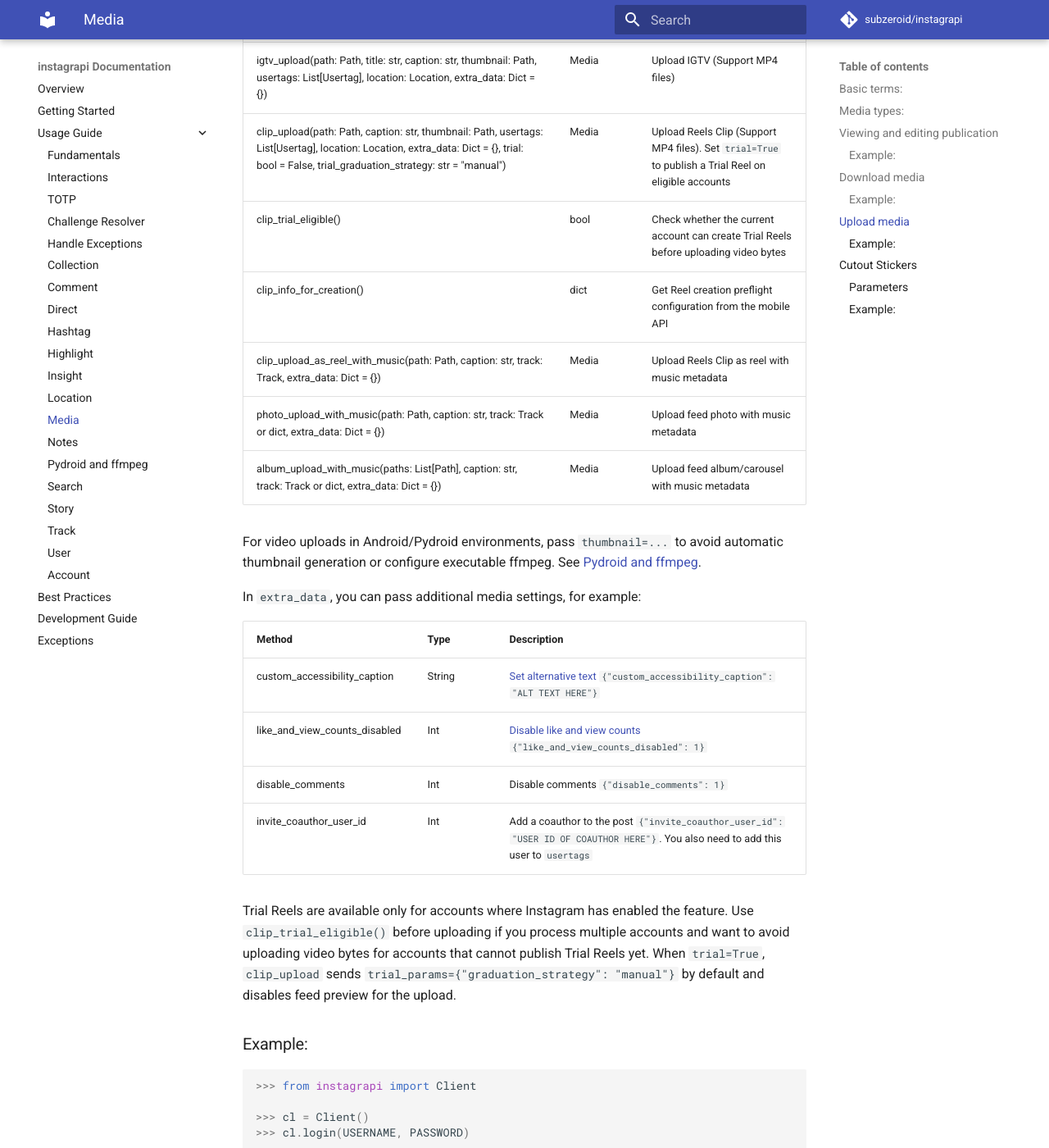
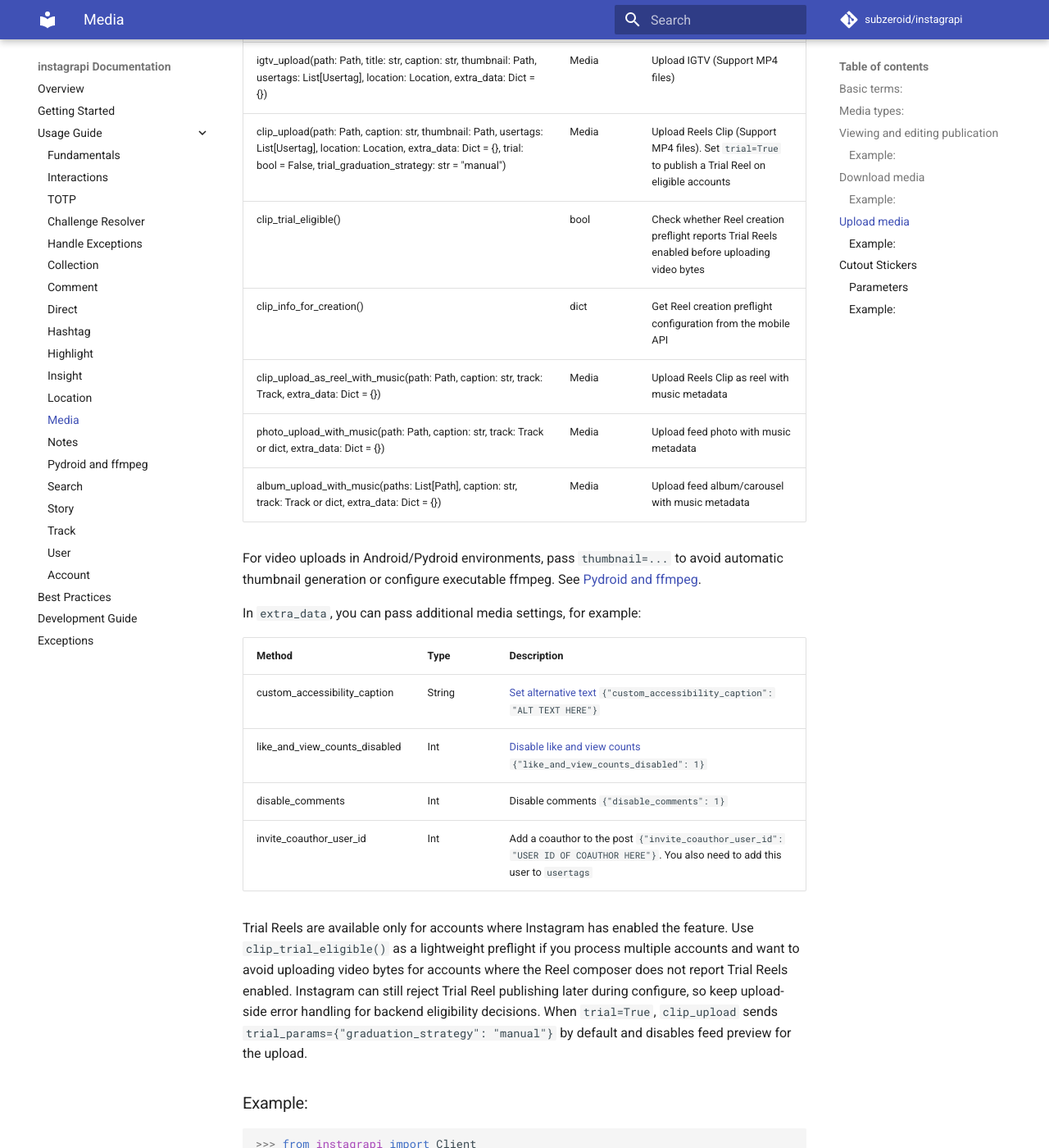
Before and after one commit to del-bestdev/instagrapi, an MkDocs documentation site: the page built from docs/usage-guide/media.md, in a window 1280 px wide and 1400 px high, scrolled down 9027 px. Shown: the whole window at 82% size. Built offline with MkDocs 1.6.1 and Material for MkDocs 9.7.7, drawn with Linux system fonts in a browser that asks for light colours; comment, search, counter and statistics services are not loaded; the version menu is left out.

Commit message:
docs: clarify Trial Reels eligibility preflight

```diff
--- a/docs/usage-guide/media.md
+++ b/docs/usage-guide/media.md
@@ -309,7 +309,7 @@ Upload medias to your feed. Common arguments:
 | album_upload(paths: List[Path], caption: str, usertags: List[Usertag], location: Location, extra_data: Dict = {})                      | Media   | Upload Album (Support JPG/MP4 files)
 | igtv_upload(path: Path, title: str, caption: str, thumbnail: Path, usertags: List[Usertag], location: Location, extra_data: Dict = {}) | Media   | Upload IGTV (Support MP4 files)
 | clip_upload(path: Path, caption: str, thumbnail: Path, usertags: List[Usertag], location: Location, extra_data: Dict = {}, trial: bool = False, trial_graduation_strategy: str = "manual") | Media | Upload Reels Clip (Support MP4 files). Set `trial=True` to publish a Trial Reel on eligible accounts
-| clip_trial_eligible() | bool | Check whether the current account can create Trial Reels before uploading video bytes
+| clip_trial_eligible() | bool | Check whether Reel creation preflight reports Trial Reels enabled before uploading video bytes
 | clip_info_for_creation() | dict | Get Reel creation preflight configuration from the mobile API
 | clip_upload_as_reel_with_music(path: Path, caption: str, track: Track, extra_data: Dict = {}) | Media | Upload Reels Clip as reel with music metadata
 | photo_upload_with_music(path: Path, caption: str, track: Track or dict, extra_data: Dict = {}) | Media | Upload feed photo with music metadata
@@ -327,10 +327,11 @@ In `extra_data`, you can pass additional media settings, for example:
 | disable_comments              | Int    | Disable comments `{"disable_comments": 1}`
 | invite_coauthor_user_id       | Int    | Add a coauthor to the post `{"invite_coauthor_user_id": "USER ID OF COAUTHOR HERE"}`. You also need to add this user to `usertags`
 
-Trial Reels are available only for accounts where Instagram has enabled the feature. Use `clip_trial_eligible()` before
-uploading if you process multiple accounts and want to avoid uploading video bytes for accounts that cannot publish Trial
-Reels yet. When `trial=True`, `clip_upload` sends `trial_params={"graduation_strategy": "manual"}` by default and
-disables feed preview for the upload.
+Trial Reels are available only for accounts where Instagram has enabled the feature. Use `clip_trial_eligible()` as a
+lightweight preflight if you process multiple accounts and want to avoid uploading video bytes for accounts where the
+Reel composer does not report Trial Reels enabled. Instagram can still reject Trial Reel publishing later during
+configure, so keep upload-side error handling for backend eligibility decisions. When `trial=True`, `clip_upload` sends
+`trial_params={"graduation_strategy": "manual"}` by default and disables feed preview for the upload.
 
 ### Example:
 
```
Also changed, not shown: 1 other file.
